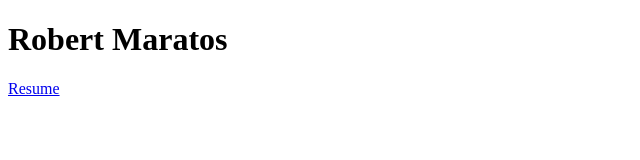
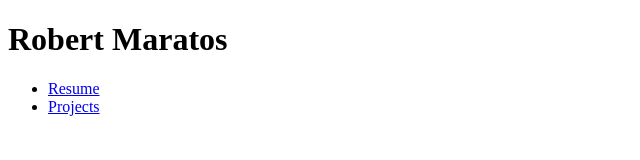
Before and after one commit to rmaratos/website, a plain HTML site: page index.html in a window 1280 px wide. Shown: the whole page, without its empty margins (0-640 px from the left). Drawn offline with Linux system fonts and the light colour scheme.

Commit message:
added projects

```diff
--- a/index.html
+++ b/index.html
@@ -5,6 +5,9 @@
 </head>
 <h1>Robert Maratos</h1>
 <body>
-    <a href = "static/resume.pdf"> Resume </a>
+    <ul>
+    <li><a href = "static/resume.pdf"> Resume </a></li>
+    <li><a href = "projects.html"> Projects </a></li>
+    </ul>
 </body>
 </html>
```
